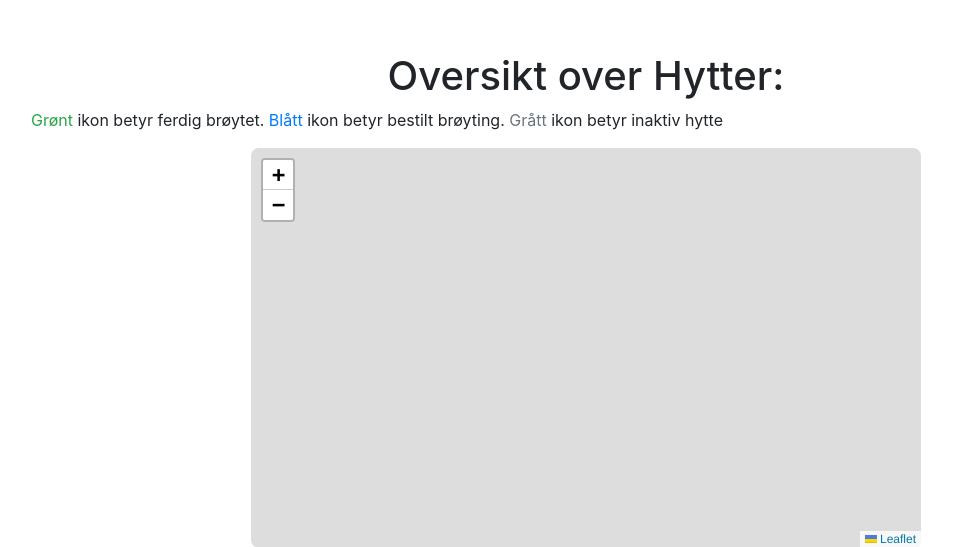
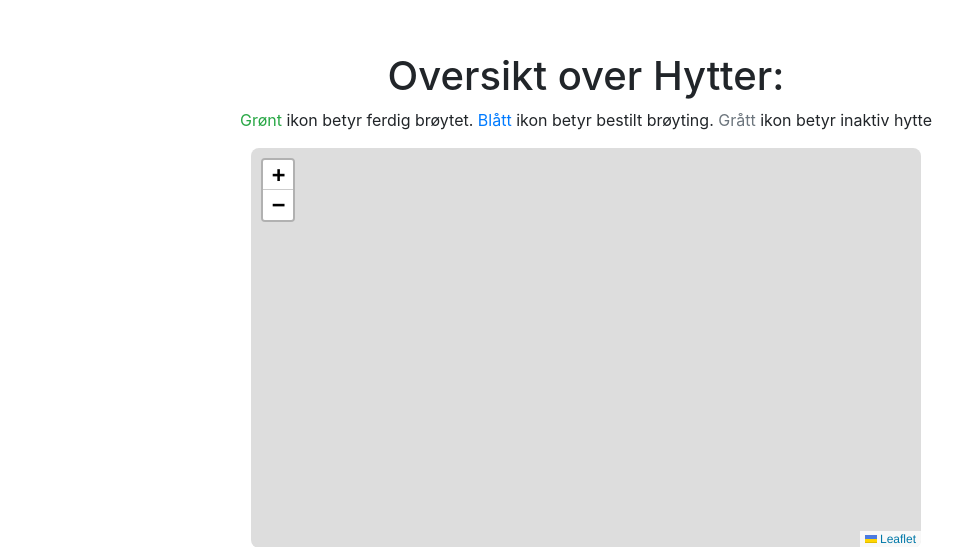
Before and after one commit to Jeph-git/Hytte_Prosjekt, a Flask app: template templates/map.html in a window 1280 px wide. Shown: the part 66-613 px from the top of the page, without its empty margins (54-1017 px from the left). Run offline with Flask 3, Linux system fonts and the light colour scheme; the template is opened without the code that fills it, so the values that code supplies are empty; some libraries are stand-ins or nearby versions.

Commit message:
text-center

```diff
--- a/templates/map.html
+++ b/templates/map.html
@@ -12,7 +12,7 @@
 {% endfor %}
 
   <h1 class="text-center mt-5">Oversikt over Hytter:</h1>
-  <p><span class="text-success">Grønt </span>ikon betyr ferdig brøytet. <span class="text-primary">Blått </span>ikon betyr bestilt brøyting. <span class="text-secondary">Grått </span>ikon betyr inaktiv hytte</p>
+  <p class="text-center"><span class="text-success">Grønt </span>ikon betyr ferdig brøytet. <span class="text-primary">Blått </span>ikon betyr bestilt brøyting. <span class="text-secondary">Grått </span>ikon betyr inaktiv hytte</p>
 
 
 
```
